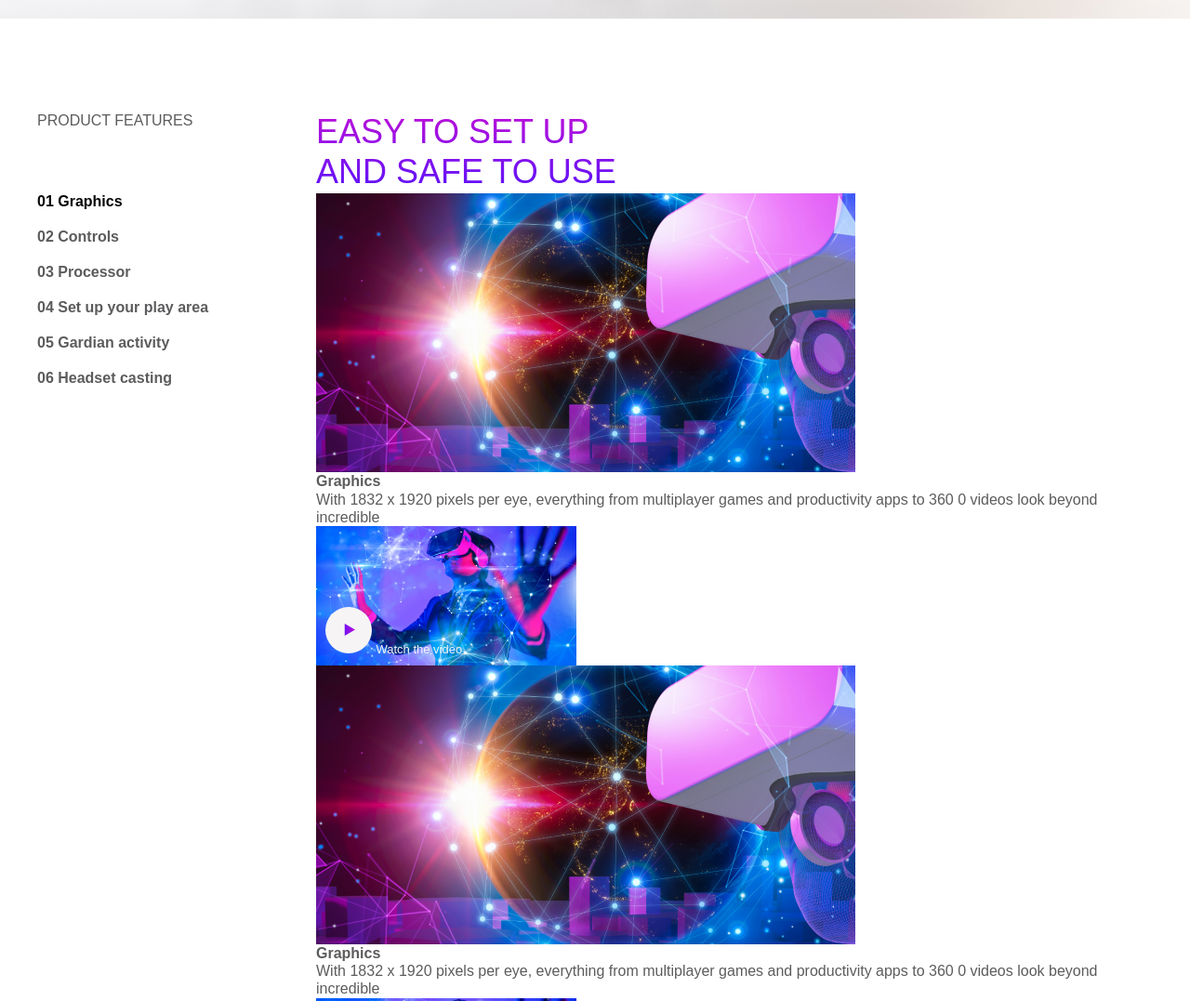
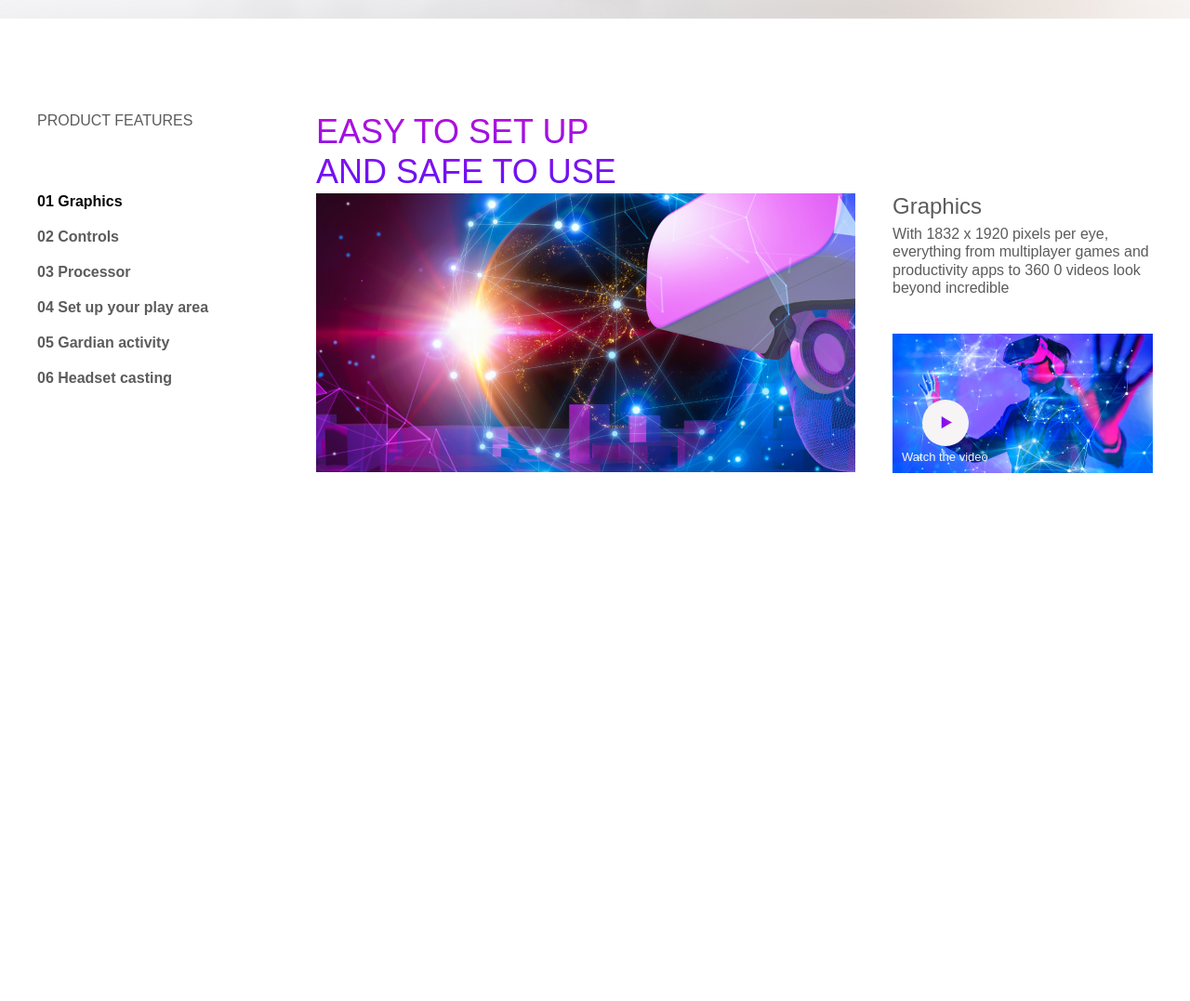
Before and after one commit to PidzhakovIlya/oculus, a plain HTML site: page index.html in a window 1280 px wide. Shown: the part 780-1857 px from the top of the page at 93% size. After the commit the page ends 1388 px from the top, so only its background shows below. Drawn offline with Linux system fonts and the light colour scheme.

Commit message:
section 2end

```diff
--- a/css/style.css
+++ b/css/style.css
@@ -201,12 +201,37 @@ body {
 
 }
 
+.tabs__content {
+  position: relative;
+  min-height: 300px;
+}
+
 .tabs__content-item {
   display: grid;
+  grid-template-columns: auto 280px;
+  grid-template-rows: auto 150px;
+  gap: 40px;
+  opacity: 0;
+  position: absolute;
+  transition: opacity 3s ease;
+}
 
+.tabs__content-item-active {
+  opacity: 1;
+}
+
+.tabs__content-img {
+  grid-row: 1/-1;
+}
+
+.tabs__content-box h3 {
+  font-weight: 400;
+  font-size: 24px;
+  margin-bottom: 5px;
 }
 
 .video {
+  grid-column: 2/3;
   width: 280px;
   height: 150px;
   background-image: url(../images/content-bg.jpg);
@@ -221,7 +246,7 @@ body {
 }
 
 .video__btn {
-
+  margin-left: 22px;
 }
 
 .video span {
--- a/index.html
+++ b/index.html
@@ -66,7 +66,7 @@
             <button class="tabs__btn-item" data-button="content-6">06 Headset casting</button>
           </div>
           <div class="tabs__content">
-            <div class="tabs__content-item" id="content-1">
+            <div class="tabs__content-item tabs__content-item-active" id="content-1">
               <img class="tabs__content-img" src="images/content.jpg" alt="">
               <div class="tabs__content-box">
                 <h3>Graphics</h3>
@@ -76,11 +76,12 @@
               <div class="video">
                 <button class="video__btn">
                   <img src="images/play.svg" alt="">
-                  <span>Watch the video</span>
                 </button>
+                <span>Watch the video</span>
               </div>
             </div>
-            <div class="tabs__content-item" id="content-2"> <img class="tabs__content-img" src="images/content.jpg"
+            <div class="tabs__content-item" id="content-2">
+              <img class="tabs__content-img" src="images/content.jpg"
                 alt="">
               <div class="tabs__content-box">
                 <h3>Graphics</h3>
@@ -104,8 +105,8 @@
               <div class="video">
                 <button class="video__btn">
                   <img src="images/play.svg" alt="">
-                  <span>Watch the video</span>
                 </button>
+                <span>Watch the video</span>
               </div>
             </div>
             <div class="tabs__content-item" id="content-4"> <img class="tabs__content-img" src="images/content.jpg"
@@ -118,8 +119,8 @@
               <div class="video">
                 <button class="video__btn">
                   <img src="images/play.svg" alt="">
-                  <span>Watch the video</span>
                 </button>
+                <span>Watch the video</span>
               </div>
             </div>
             <div class="tabs__content-item" id="content-5"> <img class="tabs__content-img" src="images/content.jpg"
@@ -132,8 +133,8 @@
               <div class="video">
                 <button class="video__btn">
                   <img src="images/play.svg" alt="">
-                  <span>Watch the video</span>
                 </button>
+                <span>Watch the video</span>
               </div>
             </div>
             <div class="tabs__content-item" id="content-6"> <img class="tabs__content-img" src="images/content.jpg"
@@ -146,8 +147,8 @@
               <div class="video">
                 <button class="video__btn">
                   <img src="images/play.svg" alt="">
-                  <span>Watch the video</span>
                 </button>
+                <span>Watch the video</span>
               </div>
             </div>
           </div>
--- a/js/main.js
+++ b/js/main.js
@@ -1,3 +1,24 @@
-$(function(){
+'use strict'
 
+const tabItem =document.querySelectorAll('.tabs__btn-item');
+const tabContent = document.querySelectorAll('.tabs__content-item')
+
+tabItem.forEach(function(element){
+    element.addEventListener('click', open)
 });
+
+function open(evt){
+    const tabTarget = evt.currentTarget;
+    const button = tabTarget.dataset.button;
+
+    tabItem.forEach(function(item){
+        item.classList.remove('tabs__btn-item--active')
+    })
+
+    tabContent.forEach(function(item){
+        item.classList.remove('tabs__content-item-activ')
+    })
+
+    tabTarget.classList.add('tabs__btn-item--active')
+    document.querySelector(`#${button}`).classList.add('tabs__content-item-activ')
+}
```
